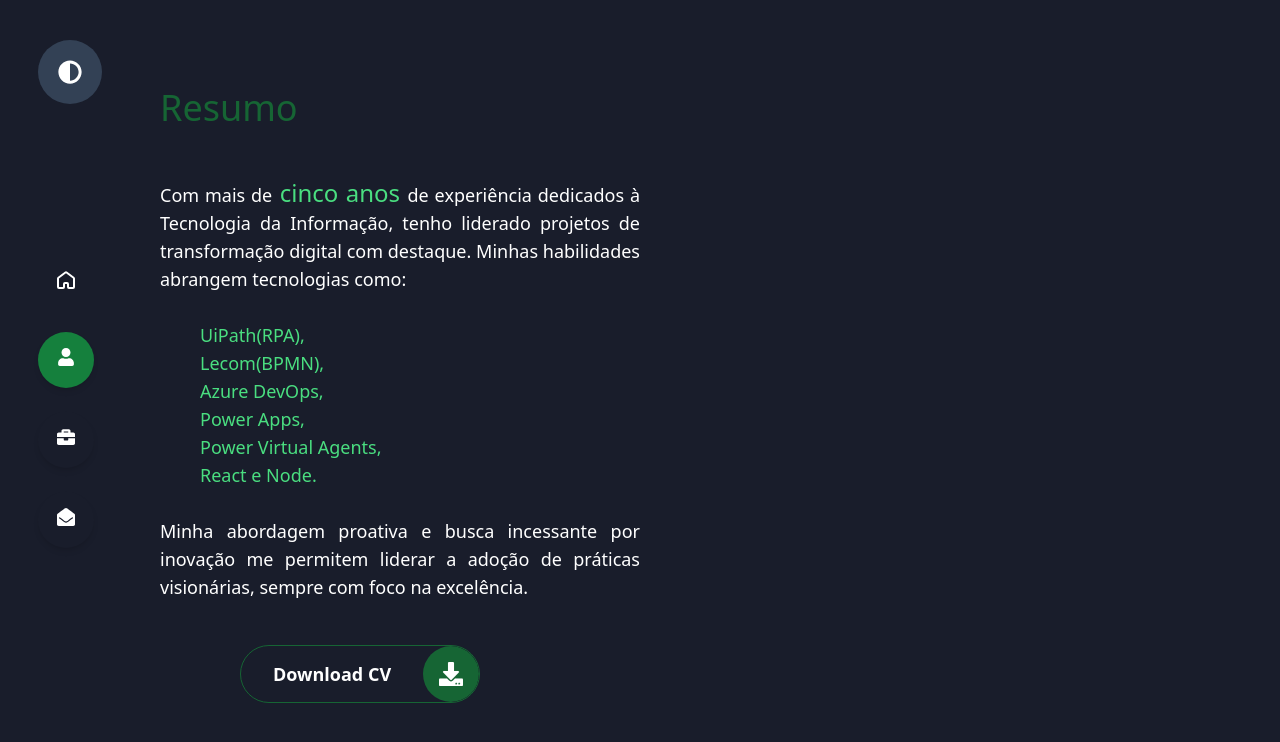
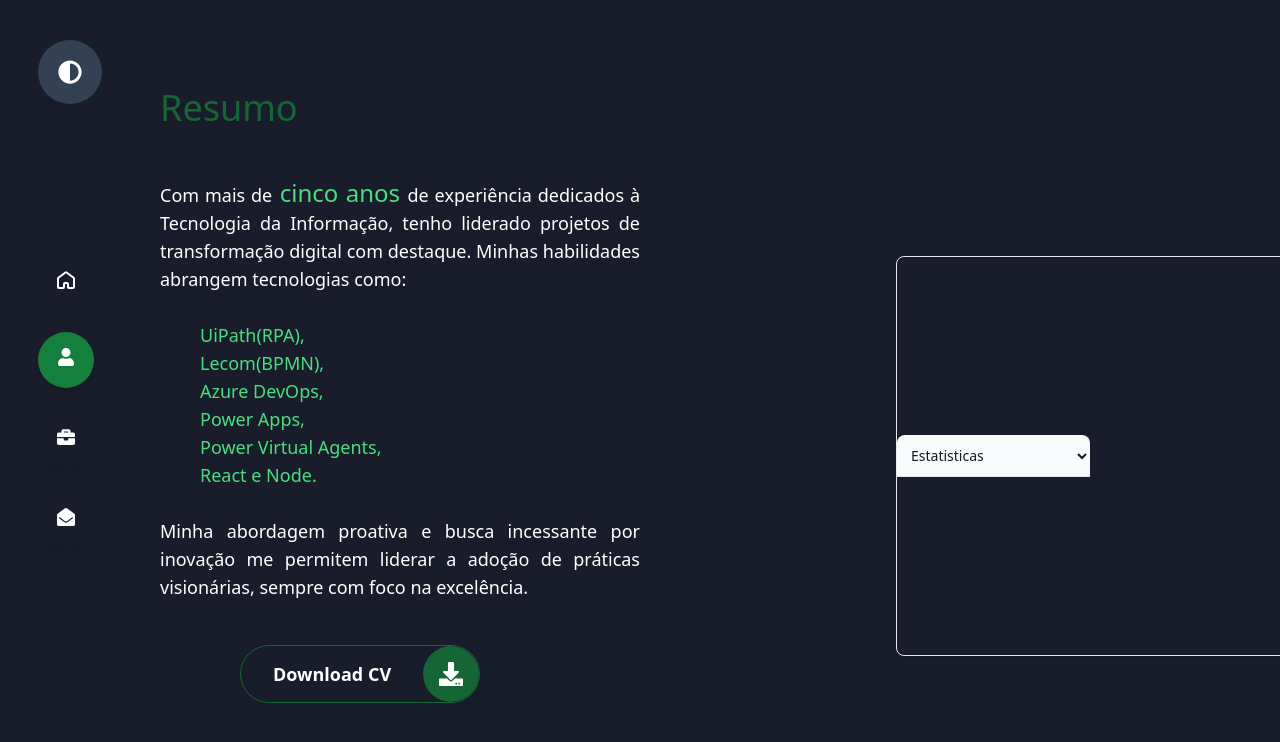
Before and after one commit to Tisiqueira/tiago-siqueira, a React (Vite) app in the folder frontend/: page / in a window 1280 px wide. Both pictures are taken after a click on the element 1213 px from the left and 360 px from the top of the page. Shown: the top 742 px of the page. Built offline with nearby package versions, Linux system fonts and the light colour scheme; what tailwindcss-animated would draw is missing.

Commit message:
create card information

```diff
--- a/frontend/src/view/layouts/AuthLayout.tsx
+++ b/frontend/src/view/layouts/AuthLayout.tsx
@@ -138,6 +138,19 @@ export function AuthLayout(){
 
 
                     </div>
+                    <div className='w-full h-1/2 mt-[40%] ml-[40%] flex items-center relative border border-gray-200 rounded-lg shadow dark:bg-gray-800 dark:border-gray-700'>
+                        <div >
+                            <label  className='sr-only'>Selecione a guia</label>
+                            <select id="tabs" className="bg-gray-50 border-0 border-b border-gray-200 text-gray-900 text-sm rounded-t-lg focus:text-green-800 focus:border-blue-500 block w-full p-2.5 dark:bg-gray-700 dark:border-gray-600 dark:placeholder-gray-400 dark:text-white dark:focus:ring-blue-500 dark:focus:border-blue-500">
+                                <option>Estatisticas</option>
+                                <option>Projetos</option>
+                                <option>Informações adicionais</option>
+                            </select>
+                        </div>
+                    </div>
+
+
+
                     <div
                         className={`${activePolygonBar === 'active' ? `animate-slide-left h-shape transition-all ease-in-out w-[65%] h-[100%]                absolute left-[50%] top-0 z-[-1] ` : 'hidden' }
 
```
